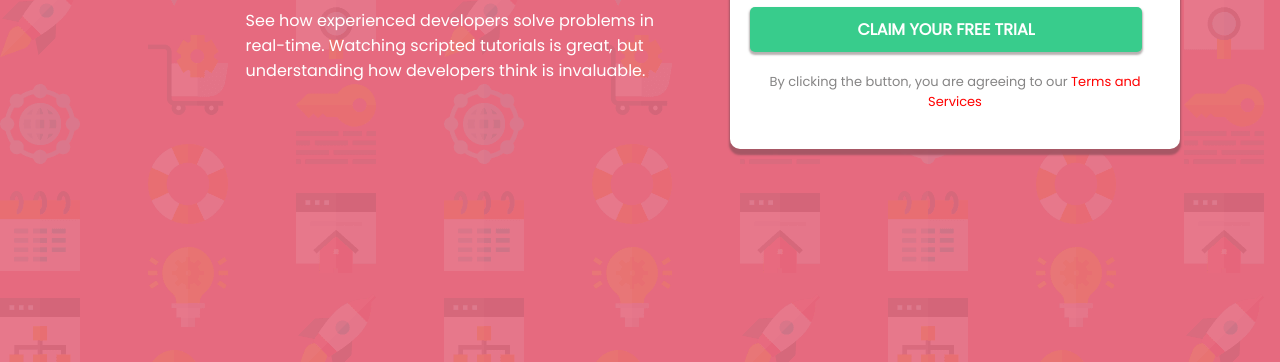
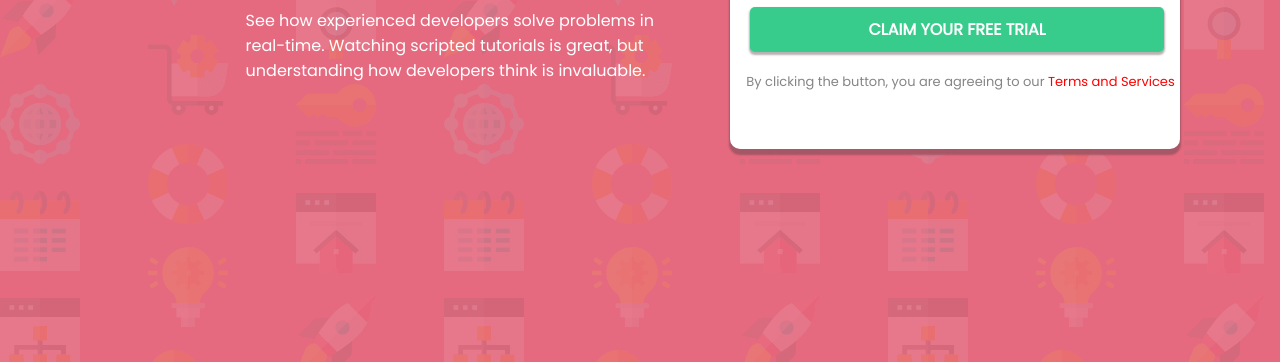
Before and after one commit to david-aguiyi/responsivePage, a plain HTML site: page index.html in a window 1280 px wide. Shown: the part 438-800 px from the top of the page. Drawn offline with Linux system fonts and the light colour scheme.

Commit message:
Modified desktop view

```diff
--- a/style.css
+++ b/style.css
@@ -87,7 +87,7 @@ button {
     font-weight: 700;
     margin-bottom: 10px;
     border: none;
-    width: 392px;
+    width: 101%;
     margin-right: 20px;
     box-shadow: 0px 2px 2px 1px rgba(163, 155, 155, 0.781);
     border-radius: 5px;
@@ -103,6 +103,8 @@ button:active {
 
 
 .undertext {
+    margin-left: -15px;
+    width: 110%;
     padding-top: 10px;
     font-size: 13px;
     text-align: center;
@@ -190,7 +192,7 @@ button:active {
     }
 
     .leftside p {
-        width: 90%;
+        width: 100%;
         margin-left: -50px;
         text-align: center;
 
```
